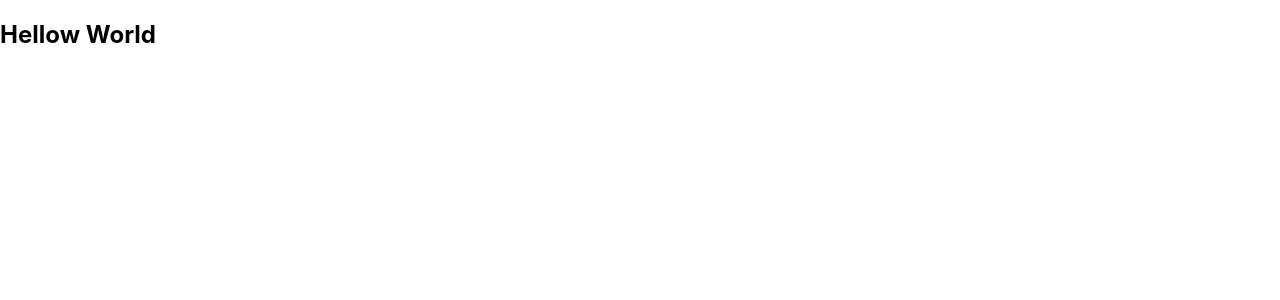
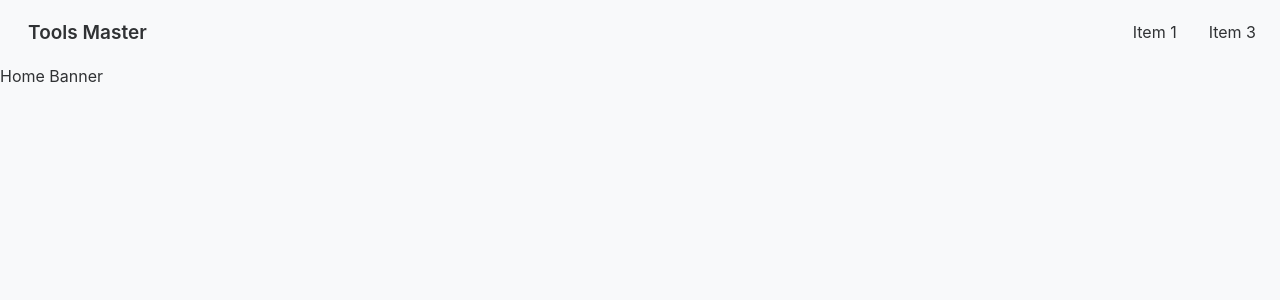
Before and after one commit to SakibAhamedKhan/tools-master-client, a React (Create React App) app: page / in a window 1280 px wide. Shown: the top 300 px of the page. Built offline with nearby package versions, Linux system fonts and the light colour scheme.

Commit message:
Navabar created and added

```diff
--- a/package.json
+++ b/package.json
@@ -6,9 +6,11 @@
     "@testing-library/jest-dom": "^5.16.4",
     "@testing-library/react": "^13.2.0",
     "@testing-library/user-event": "^13.5.0",
+    "daisyui": "^2.15.0",
     "firebase": "^9.8.1",
     "react": "^18.1.0",
     "react-dom": "^18.1.0",
+    "react-router-dom": "^6.3.0",
     "react-scripts": "5.0.1",
     "web-vitals": "^2.1.4"
   },
@@ -35,5 +37,8 @@
       "last 1 firefox version",
       "last 1 safari version"
     ]
+  },
+  "devDependencies": {
+    "tailwindcss": "^3.0.24"
   }
 }
--- a/public/index.html
+++ b/public/index.html
@@ -24,7 +24,7 @@
       work correctly both with client-side routing and a non-root public URL.
       Learn how to configure a non-root public URL by running `npm run build`.
     -->
-    <title>React App</title>
+    <title>Tools Master</title>
   </head>
   <body>
     <noscript>You need to enable JavaScript to run this app.</noscript>
--- a/src/App.js
+++ b/src/App.js
@@ -1,10 +1,18 @@
-import logo from './logo.svg';
+import { Route, Routes } from 'react-router-dom';
 import './App.css';
+import Home from './Pages/Home/Home';
 
 function App() {
   return (
     <div>
-        <h2>Hellow World</h2>
+
+        <Routes>
+          <Route path='/' element={<Home></Home>}></Route>
+
+
+        </Routes>
+        {/* <h2 className='text-3xl'>Hellow World</h2>
+        <button className='btn btn-primary text-white bg-gradient-to-r from-primary to-secondary'>Button</button> */}
     </div>
   );
 }
--- /dev/null
+++ b/src/Pages/Home/Home.js
@@ -0,0 +1,14 @@
+import React from 'react';
+import HomeBanner from './HomeBanner';
+import NavBar from './NavBar';
+
+const Home = () => {
+	return (
+		<div>
+			<NavBar></NavBar>
+			<HomeBanner></HomeBanner>
+		</div>
+	);
+};
+
+export default Home;
--- /dev/null
+++ b/src/Pages/Home/HomeBanner.js
@@ -0,0 +1,11 @@
+import React from 'react';
+
+const HomeBanner = () => {
+	return (
+		<div>
+			<h2>Home Banner</h2>
+		</div>
+	);
+};
+
+export default HomeBanner;
--- /dev/null
+++ b/src/Pages/Home/NavBar.js
@@ -0,0 +1,38 @@
+import React from 'react';
+
+const NavBar = () => {
+	const menuItems = <>
+		<li><a>Item 1</a></li>
+		<li><a>Item 3</a></li>
+	</>
+	return (
+		<div class="navbar bg-base-100">
+			<div class="navbar-start">
+				<div class="dropdown">
+				<label tabindex="0" class="btn btn-ghost lg:hidden">
+					<svg xmlns="http://www.w3.org/2000/svg" class="h-5 w-5" fill="none" viewBox="0 0 24 24" stroke="currentColor"><path stroke-linecap="round" stroke-linejoin="round" stroke-width="2" d="M4 6h16M4 12h8m-8 6h16" /></svg>
+				</label>
+				<ul tabindex="0" class="menu menu-compact dropdown-content mt-3 p-2 shadow bg-base-100 rounded-box w-52">
+					{
+						menuItems
+					}
+				</ul>
+				</div>
+				<a class="btn btn-ghost normal-case text-xl hidden lg:flex">Tools Master</a>
+			</div>
+			<div class="navbar-end hidden lg:flex">
+				<ul class="menu menu-horizontal p-0">
+					{
+						menuItems
+					}
+				</ul>
+			</div>
+			<div className='navbar-end lg:hidden'>
+				<a class="btn btn-ghost normal-case text-xl">Tools Master</a>
+			</div>
+
+		</div>
+	);
+};
+
+export default NavBar;
--- a/src/index.css
+++ b/src/index.css
@@ -1,3 +1,7 @@
+@tailwind base;
+@tailwind components;
+@tailwind utilities;
+
 body {
   margin: 0;
   font-family: -apple-system, BlinkMacSystemFont, 'Segoe UI', 'Roboto', 'Oxygen',
--- a/src/index.js
+++ b/src/index.js
@@ -3,12 +3,15 @@ import ReactDOM from 'react-dom/client';
 import './index.css';
 import App from './App';
 import reportWebVitals from './reportWebVitals';
+import { BrowserRouter } from 'react-router-dom';
 
 const root = ReactDOM.createRoot(document.getElementById('root'));
 root.render(
-  <React.StrictMode>
-    <App />
-  </React.StrictMode>
+  <BrowserRouter>
+    <React.StrictMode>
+      <App />
+    </React.StrictMode>
+  </BrowserRouter>
 );
 
 // If you want to start measuring performance in your app, pass a function
--- /dev/null
+++ b/tailwind.config.js
@@ -0,0 +1,33 @@
+module.exports = {
+  content: ["./src/**/*.{html,js}"],
+  theme: {
+    extend: {},
+  },
+  plugins: [require("daisyui")],
+  daisyui: {
+    themes: [
+      {
+        mytheme: {
+
+    "primary": "#F06328",
+
+    "secondary": "#EE2739",
+
+    "accent": "#214669",
+
+    "neutral": "#0A1C31",
+
+    "base-100": "#F8F9FA",
+
+    "info": "#ABBCED",
+
+    "success": "#50DCC7",
+
+    "warning": "#F5CD4D",
+
+    "error": "#EC225C",
+            },
+          },
+        ],
+    },
+}
```
Also changed, not shown: public/tools.json (added, +56 -0 lines), 1 other file (tests, documents, lock files or other folders).
